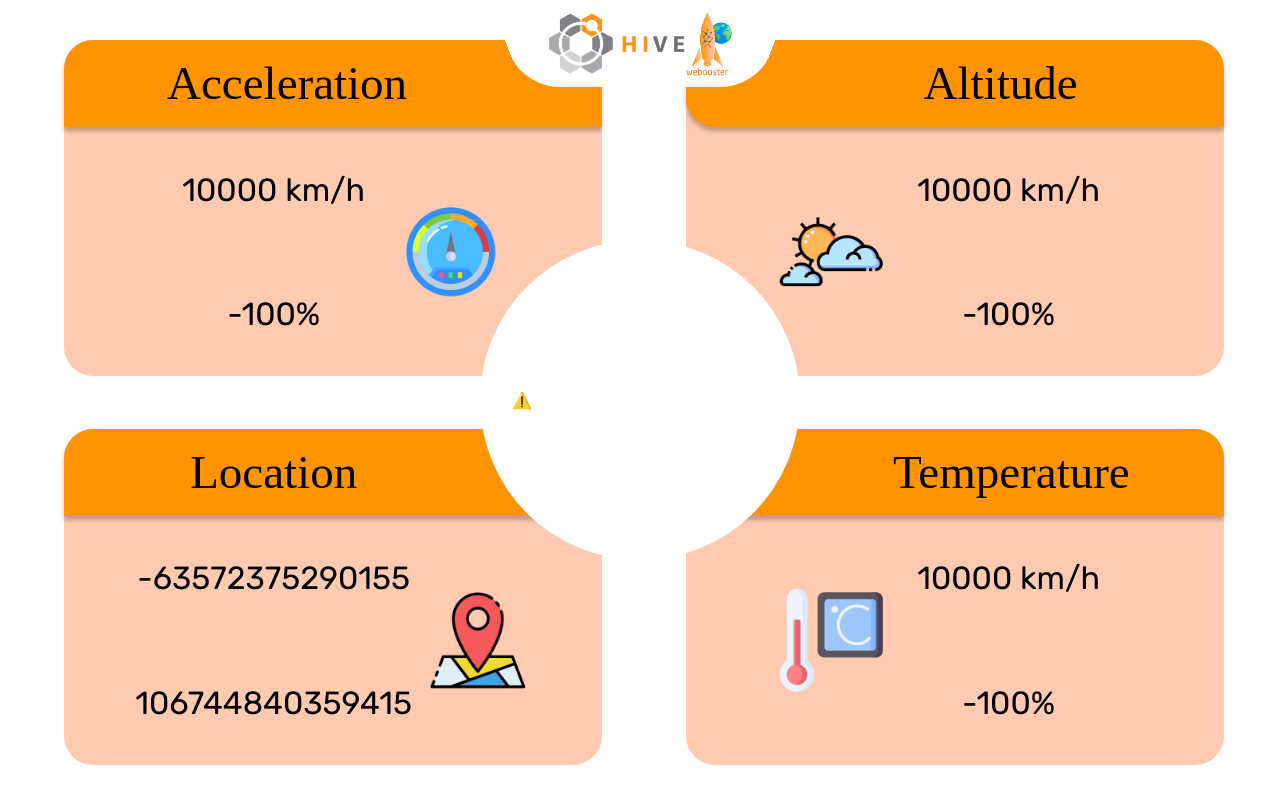
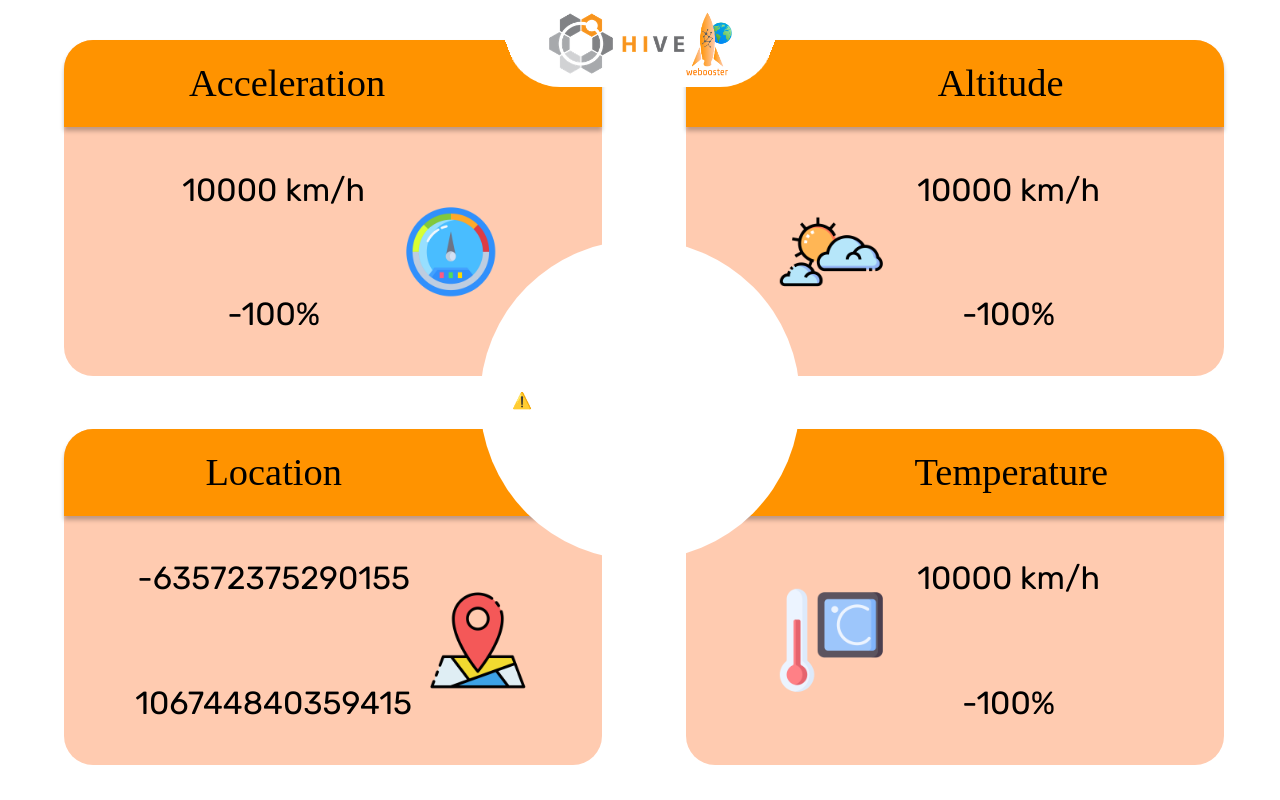
Before and after one commit to S3717159/Webooster-RMIT-HIVE, a Python web app: template src/flask/templates/launchPage.html in a window 1280 px wide. Run offline with Jinja, Linux system fonts and the light colour scheme; the template is opened without the code that fills it, so the values that code supplies are empty; some libraries are stand-ins or nearby versions; some web fonts are replaced.

Commit message:
font fix

```diff
--- a/src/flask/static/styles/launchPage.css
+++ b/src/flask/static/styles/launchPage.css
@@ -110,7 +110,7 @@
 
     background: #FF9300;
     box-shadow: 0px 4px 4px rgba(0, 0, 0, 0.25);
-    border-radius: 0px 29px;
+    border-radius: 0px 29px 0px 0px;
 }
 
 .locationHeader{
@@ -141,7 +141,7 @@
     font-family: Playfair Display;
     font-style: normal;
     font-weight: normal;
-    font-size: 47px;
+    font-size: 3vw;
     line-height: 63px;
 
     align-items: center;
@@ -160,7 +160,7 @@
     font-family: Playfair Display;
     font-style: normal;
     font-weight: normal;
-    font-size: 47px;
+    font-size: 3vw;
     line-height: 63px;
     display: grid;
     align-items: center;
@@ -178,7 +178,7 @@
     font-family: Playfair Display;
     font-style: normal;
     font-weight: normal;
-    font-size: 47px;
+    font-size: 3vw;
     line-height: 63px;
     display: grid;
     align-items: center;
@@ -199,7 +199,7 @@
     font-family: Playfair Display;
     font-style: normal;
     font-weight: normal;
-    font-size: 47px;
+    font-size: 3vw;
     line-height: 63px;
     display: grid;
     align-items: center;
@@ -406,3 +406,12 @@
     left: 77%;
     transform: translate(-50%, -50%);
 }
+
+#welcome-wrapper {
+    position: relative;
+}
+
+#welcome-wrapper p {
+    position: absolute;
+    top: 10em;
+}
```
